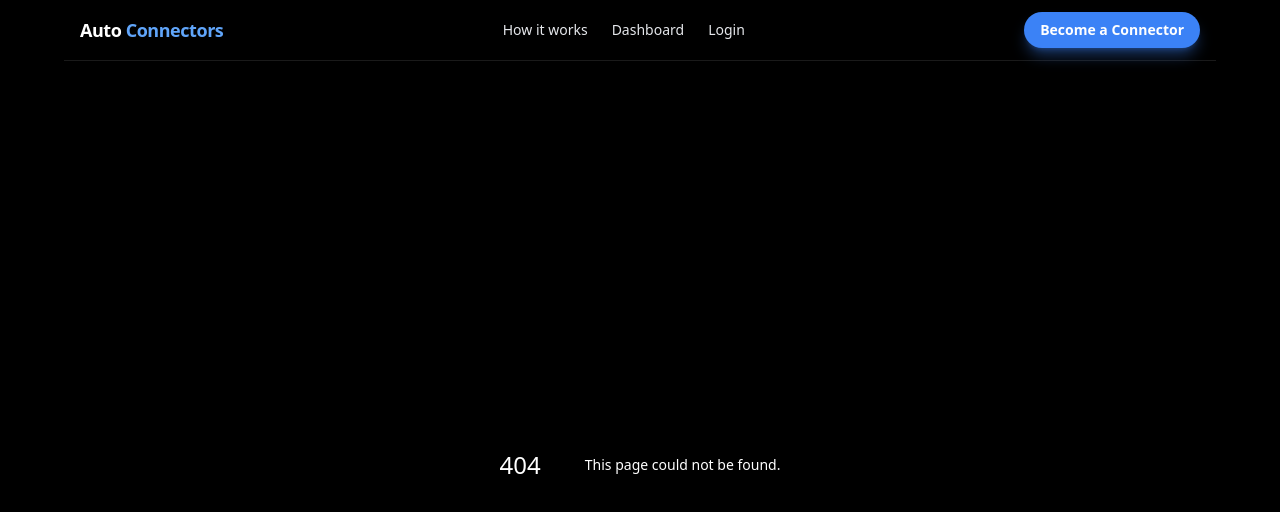
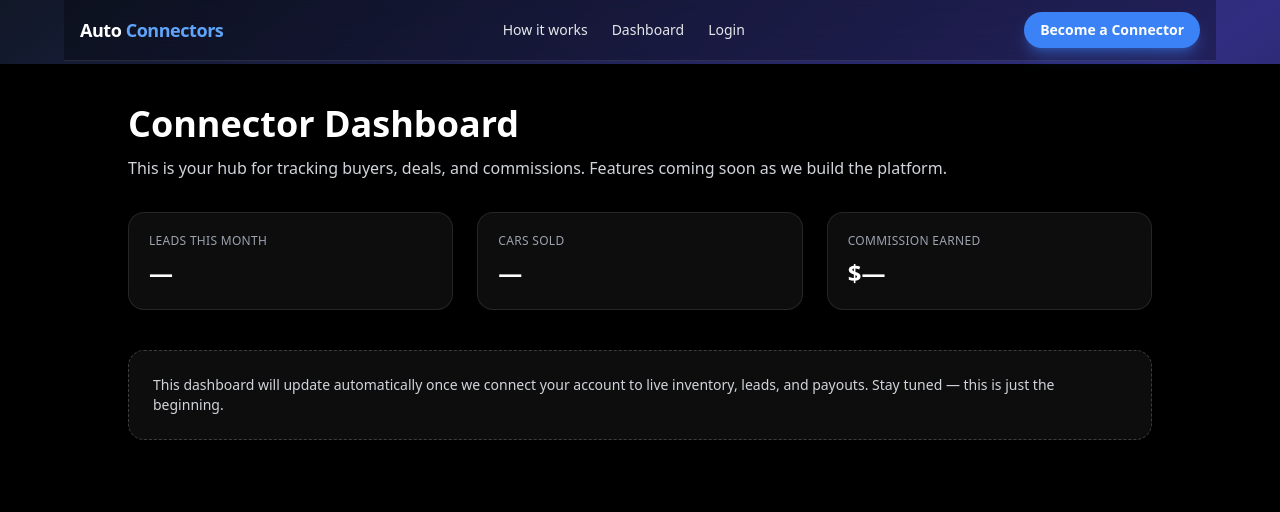
Before and after one commit to lazarovazquez26-cyber/autoconnectorsapp, a Next.js app: page /dashboard in a window 1280 px wide. Before the commit this address had no page. Shown: the top 512 px of the page. Built offline with nearby package versions, Linux system fonts and the light colour scheme.

Commit message:
add dashboard page

```diff
--- /dev/null
+++ b/app/dashboard/page.jsx
@@ -0,0 +1,47 @@
+export default function DashboardPage() {
+  return (
+    <main className="min-h-screen bg-black px-4 py-10 text-gray-100">
+      <div className="mx-auto max-w-5xl">
+        <h1 className="text-3xl font-bold text-white sm:text-4xl">
+          Connector Dashboard
+        </h1>
+
+        <p className="mt-3 text-sm text-gray-300 sm:text-base">
+          This is your hub for tracking buyers, deals, and commissions. Features
+          coming soon as we build the platform.
+        </p>
+
+        <div className="mt-8 grid gap-6 sm:grid-cols-3">
+          <div className="rounded-2xl border border-white/10 bg-white/5 p-5">
+            <p className="text-xs uppercase tracking-wide text-gray-400">
+              Leads this month
+            </p>
+            <p className="mt-2 text-2xl font-semibold text-white">—</p>
+          </div>
+
+          <div className="rounded-2xl border border-white/10 bg-white/5 p-5">
+            <p className="text-xs uppercase tracking-wide text-gray-400">
+              Cars sold
+            </p>
+            <p className="mt-2 text-2xl font-semibold text-white">—</p>
+          </div>
+
+          <div className="rounded-2xl border border-white/10 bg-white/5 p-5">
+            <p className="text-xs uppercase tracking-wide text-gray-400">
+              Commission earned
+            </p>
+            <p className="mt-2 text-2xl font-semibold text-white">$—</p>
+          </div>
+        </div>
+
+        <div className="mt-10 rounded-2xl border border-dashed border-white/20 bg-white/5 p-6 text-sm text-gray-300">
+          <p>
+            This dashboard will update automatically once we connect your account
+            to live inventory, leads, and payouts. Stay tuned — this is just the
+            beginning.
+          </p>
+        </div>
+      </div>
+    </main>
+  );
+}
```
